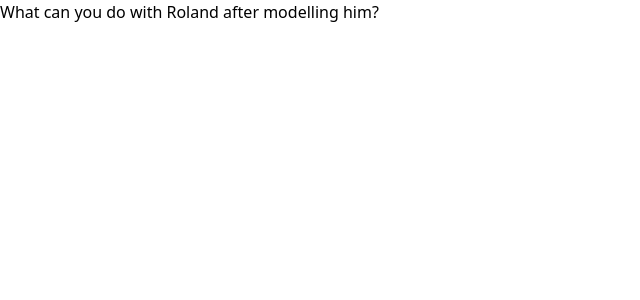
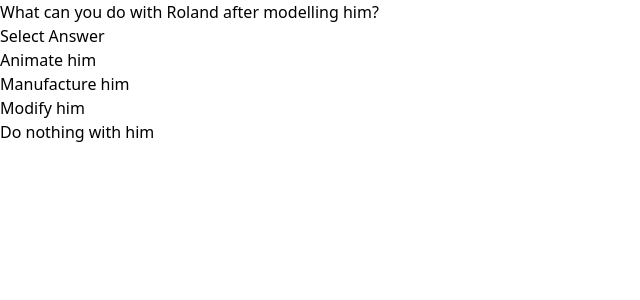
Before and after one commit to laribright/quiz-app, a Next.js app: page / in a window 1280 px wide. Shown: the top 300 px of the page, without its empty margins (0-640 px from the left). Built offline with nearby package versions, Linux system fonts and the light colour scheme.

Commit message:
Render the test questions

```diff
--- a/pages/index.tsx
+++ b/pages/index.tsx
@@ -4,6 +4,11 @@ let quizData = require("../quizData.json");
 
 const Home = () => {
   const question = quizData.data.getStep.stepQuiz.questionText;
+  const answers = quizData.data.getStep.stepQuiz.answerOptions;
+  interface AnswerInterface {
+    answerText: string;
+    isCorrect: Boolean;
+  }
 
   return (
     <div>
@@ -14,6 +19,13 @@ const Home = () => {
       </Head>
 
       <h2>{question}</h2>
+
+      <h3 id="answer-heading">Select Answer</h3>
+      <ul aria-labelledby="answer-heading">
+        {answers.map((answer: AnswerInterface) => (
+          <li key={answer.answerText}>{answer.answerText}</li>
+        ))}
+      </ul>
     </div>
   );
 };
```
